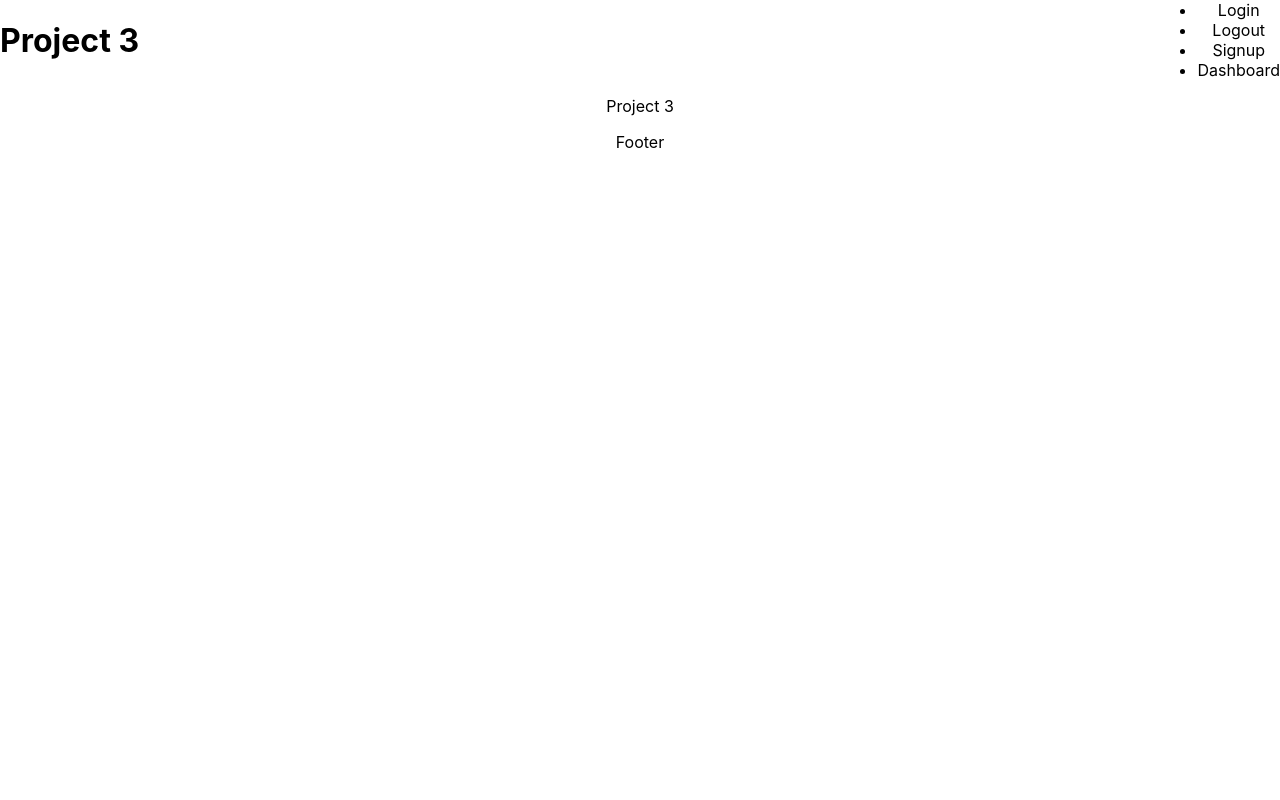
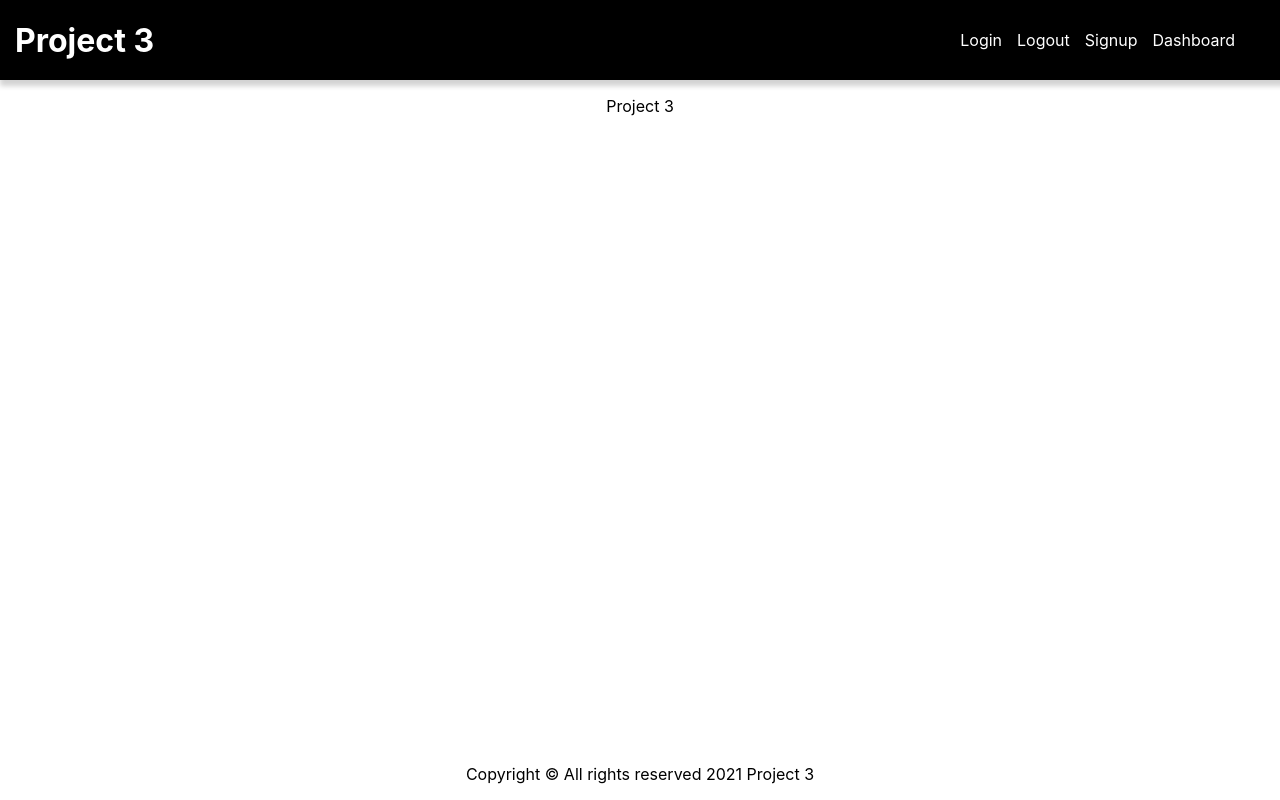
Before and after one commit to imckain/project3-client, a React (Create React App) app: page / in a window 1280 px wide. Built offline with nearby package versions, Linux system fonts and the light colour scheme.

Commit message:
add styles to header and footer

```diff
--- /dev/null
+++ b/src/components/Footer/Footer.module.css
@@ -0,0 +1,9 @@
+.Footer {
+    display: flex;
+    flex-direction: row;
+    justify-content: center;
+    align-items: center;
+    position: fixed;
+    bottom: 0;
+    width: 100vw;
+}
--- a/src/components/Footer/index.js
+++ b/src/components/Footer/index.js
@@ -1,6 +1,8 @@
+import styles from './Footer.module.css'
+
 const Footer = (props) => (
-    <footer>
-        Footer
+    <footer className={styles.Footer}>
+        <p>Copyright &copy; All rights reserved {new Date().getFullYear()} Project 3</p>
     </footer>
 )
 
--- a/src/components/Header/Header.module.css
+++ b/src/components/Header/Header.module.css
@@ -4,5 +4,18 @@
     justify-content: space-between;
     align-items: center;
     height: 80px;
-    width: 100%;
+    padding: 0 15px;
+    background-color: black;
+    color: white;
+    box-shadow: 3px 3px 5px 3px lightgray;
 }
+
+.Header > nav > ul {
+    display: flex;
+    list-style: none;
+    margin-right: 15px;
+}
+
+.Header > nav > ul li {
+    margin-right: 15px;
+}
```
Also changed, not shown: 1 other file (tests, documents, lock files or other folders).
